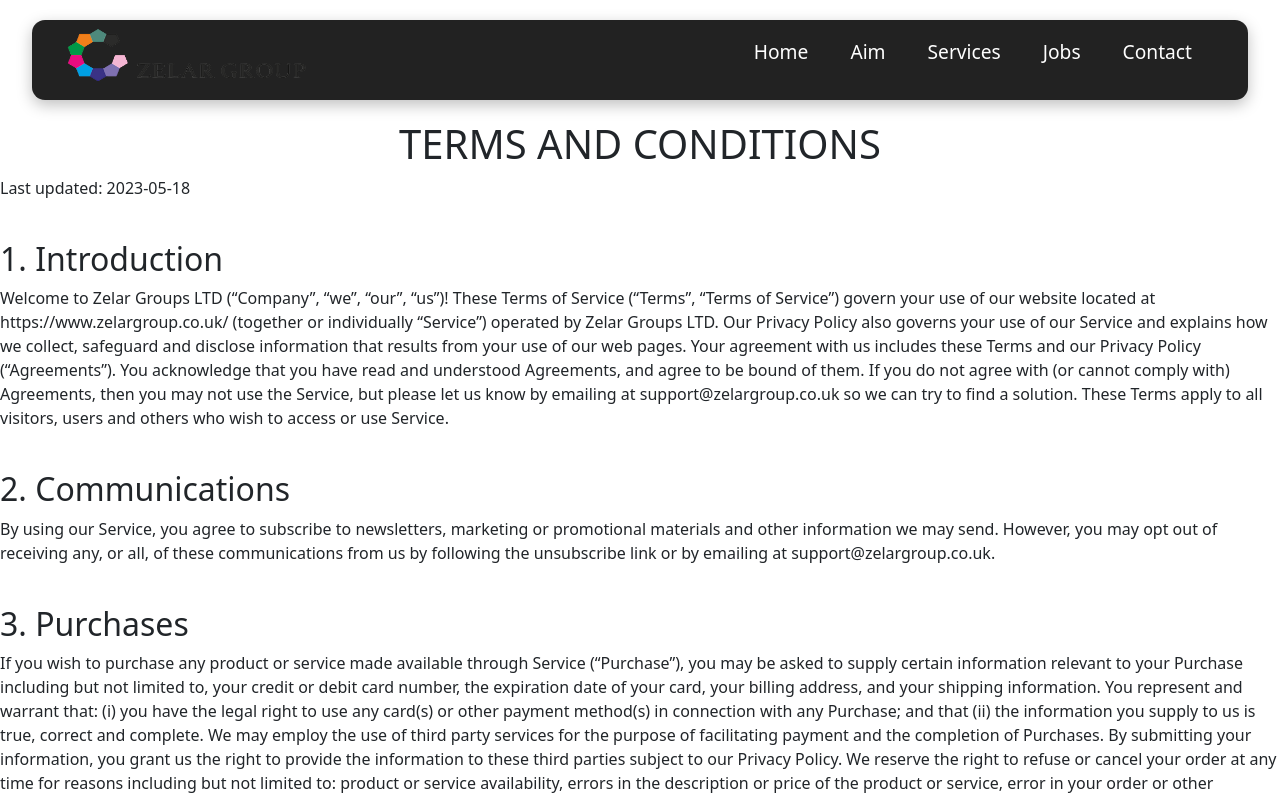
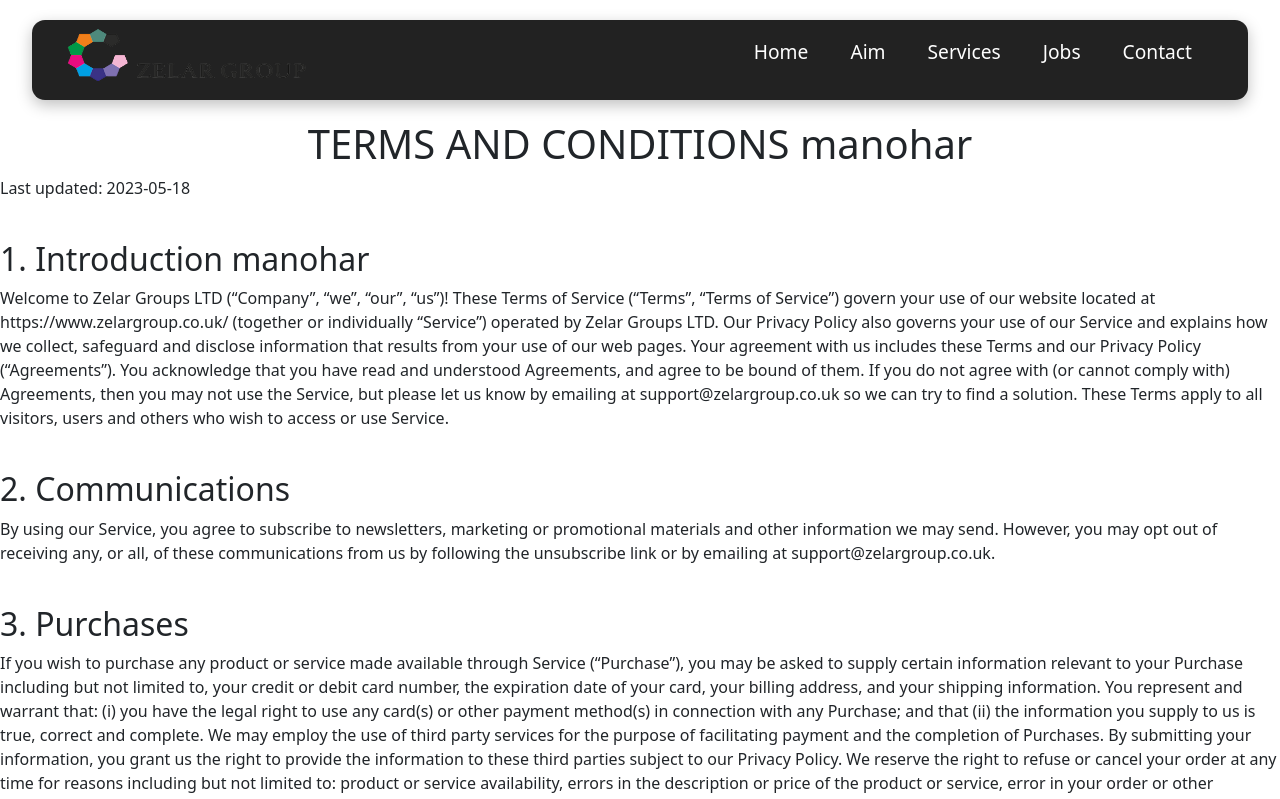
Before and after one commit to codefunda1/zelar, a React (Create React App) app: page /terms in a window 1280 px wide. Shown: the top 799 px of the page. Built offline with nearby package versions, Linux system fonts and the light colour scheme.

Commit message:
terms with my name

```diff
--- a/src/components/Terms.jsx
+++ b/src/components/Terms.jsx
@@ -4,9 +4,9 @@ function Terms() {
   return (
     <div>
         <br/><br/><br/><br/><br/>
-        <h1 className='text-center'>TERMS AND CONDITIONS</h1>
+        <h1 className='text-center'>TERMS AND CONDITIONS manohar</h1>
 <p>Last updated: 2023-05-18</p><br/>
-<h2>1. Introduction</h2>
+<h2>1. Introduction manohar</h2>
 <p>Welcome to Zelar Groups LTD (“Company”, “we”, “our”, “us”)!
 These Terms of Service (“Terms”, “Terms of Service”) govern your use of our website located at https://www.zelargroup.co.uk/ (together or individually “Service”) operated by Zelar Groups LTD.
 Our Privacy Policy also governs your use of our Service and explains how we collect, safeguard and disclose information that results from your use of our web pages.
```
